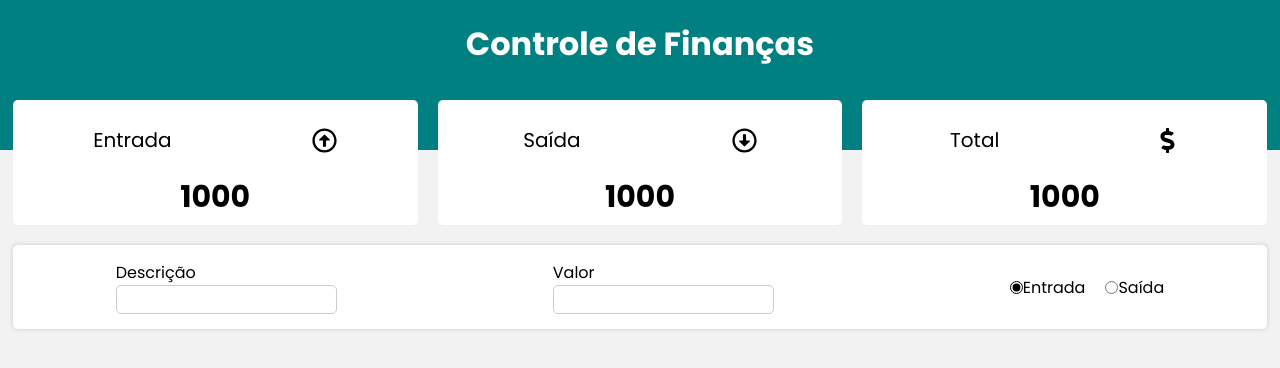
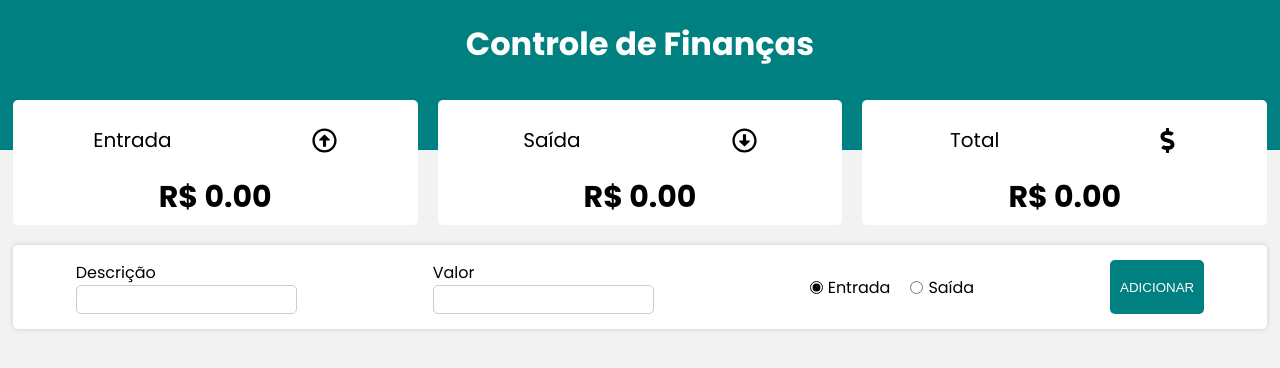
Before and after one commit to JesusVicken/controle-financeiro, a React (Vite) app: page / in a window 1280 px wide. Shown: the top 368 px of the page. Built offline with nearby package versions, Linux system fonts and the light colour scheme.

Commit message:
feat: UI finlizada

```diff
--- a/src/App.jsx
+++ b/src/App.jsx
@@ -1,16 +1,52 @@
-import Form from "./components/Form/Form"
-import Header from "./components/Header/Header"
-import Resume from "./components/Resume/Resume"
+import { useState, useEffect } from "react";
+import Form from "./components/Form/Form";
+import Header from "./components/Header/Header";
+import Resume from "./components/Resume/Resume";
 
 function App() {
+  const data = localStorage.getItem("transactions");
+  const [transactionsList, setTransactionsList] = useState(
+    data ? JSON.parse(data) : []
+  );
+
+  const [income, setIncome] = useState(0);
+  const [expense, setExpense] = useState(0);
+  const [total, setTotal] = useState(0);
+
+  useEffect(() => {
+    const amountExpense = transactionsList
+      .filter((item) => item.expense) // Corrigido para 'item.expense'
+      .map((transactions) => Number(transactions.amount));
+
+    const amountIncome = transactionsList
+      .filter((item) => !item.expense) // Corrigido para '!item.expense'
+      .map((transactions) => Number(transactions.amount));
+
+    const expense = amountExpense.reduce((acc, cur) => acc + cur, 0).toFixed(2);
+    const income = amountIncome.reduce((acc, cur) => acc + cur, 0).toFixed(2);
+
+    const total = Math.abs(income - expense).toFixed(2);
+
+    setIncome(`R$ ${income}`);
+    setExpense(`R$ ${expense}`);
+    setTotal(`${Number(income) < Number(expense) ? "-" : ""}R$ ${total}`);
+  }, [transactionsList]);
+
+  const handleAdd = (transactions) => {
+    const newArrayTransactions = [...transactionsList, transactions]
+
+    setTransactionsList(newArrayTransactions);
+
+    localStorage.setItem("transactions", JSON.stringify(newArrayTransactions));
+  }
 
   return (
     <>
       <Header />
-      <Resume />
-      <Form />
+      <Resume expense={expense} income={income} total={total} />
+      <Form handleAdd={handleAdd} />
     </>
-  )
+  );
 }
 
-export default App
+export default App;
--- a/src/components/Form/Form.jsx
+++ b/src/components/Form/Form.jsx
@@ -2,21 +2,36 @@
 import { useState } from "react";
 
 
-const Form = () => {
+const Form = ({ handleAdd }) => {
 
     const [desc, setDesc] = useState('');
     const [amount, setAmount] = useState('');
     const [isExpense, setIsExpense] = useState(false);
 
+    const generateID = () => Math.round(Math.random() * 1000)
+
     const handleSave = () => {
-        if (!desc || amount) {
+        if (!desc || !amount) {
             alert("Informe a descrição e o valor!")
             return;
         } else if (amount < 1) {
             alert("O valor tem q ser positivo!")
             return;
         }
-    }
+
+        const transaction = {
+            id: generateID(),
+            desc: desc,
+            amount: amount,
+            expense: isExpense,
+        };
+
+        handleAdd(transaction);
+
+        setDesc("");
+        setAmount("");
+
+    };
 
     return (
         <>
@@ -39,7 +54,6 @@
                         name="group1"
                         onChange={() => setIsExpense(!isExpense)}
                     />
-
                     <C.Label htmlFor="rIncome">Entrada</C.Label>
 
                     <C.Input
@@ -48,12 +62,9 @@
                         name="group1"
                         onChange={() => setIsExpense(!isExpense)}
                     />
-
                     <C.Label htmlFor="rIncome">Saída</C.Label>
-
-
                 </C.RadioGroup>
-
+                <C.Button onClick={handleSave}>ADICIONAR</C.Button>
 
 
             </C.Container>
--- a/src/components/Form/style.js
+++ b/src/components/Form/style.js
@@ -38,6 +38,7 @@
 
     input {
         margin-left: 20px;
+        margin-right: 5px;
         accent-color: black;
         margin-top: 0;
 
--- a/src/components/Resume/Resume.jsx
+++ b/src/components/Resume/Resume.jsx
@@ -6,12 +6,12 @@
   FaDollarSign,
 } from "react-icons/fa";
 
-const Resume = () => {
+const Resume = ({ income, expense, total }) => {
   return (
     <C.Container>
-      <ResumeItem title="Entrada" Icon={FaRegArrowAltCircleUp} value="1000" />
-      <ResumeItem title="Saída" Icon={FaRegArrowAltCircleDown} value="1000" />
-      <ResumeItem title="Total" Icon={FaDollarSign} value="1000" />
+      <ResumeItem title="Entrada" Icon={FaRegArrowAltCircleUp} value={income} />
+      <ResumeItem title="Saída" Icon={FaRegArrowAltCircleDown} value={expense} />
+      <ResumeItem title="Total" Icon={FaDollarSign} value={total} />
     </C.Container>
   )
 }
```
